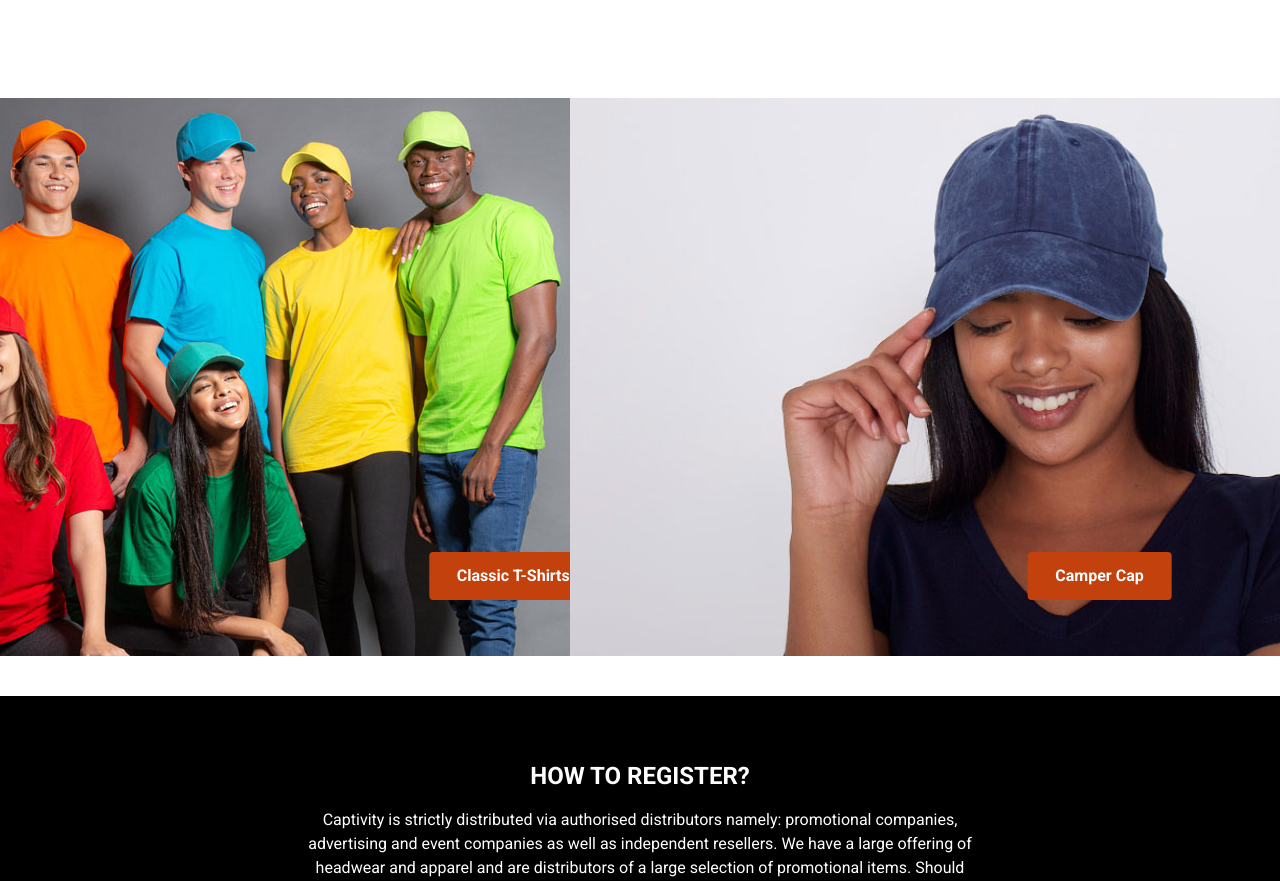
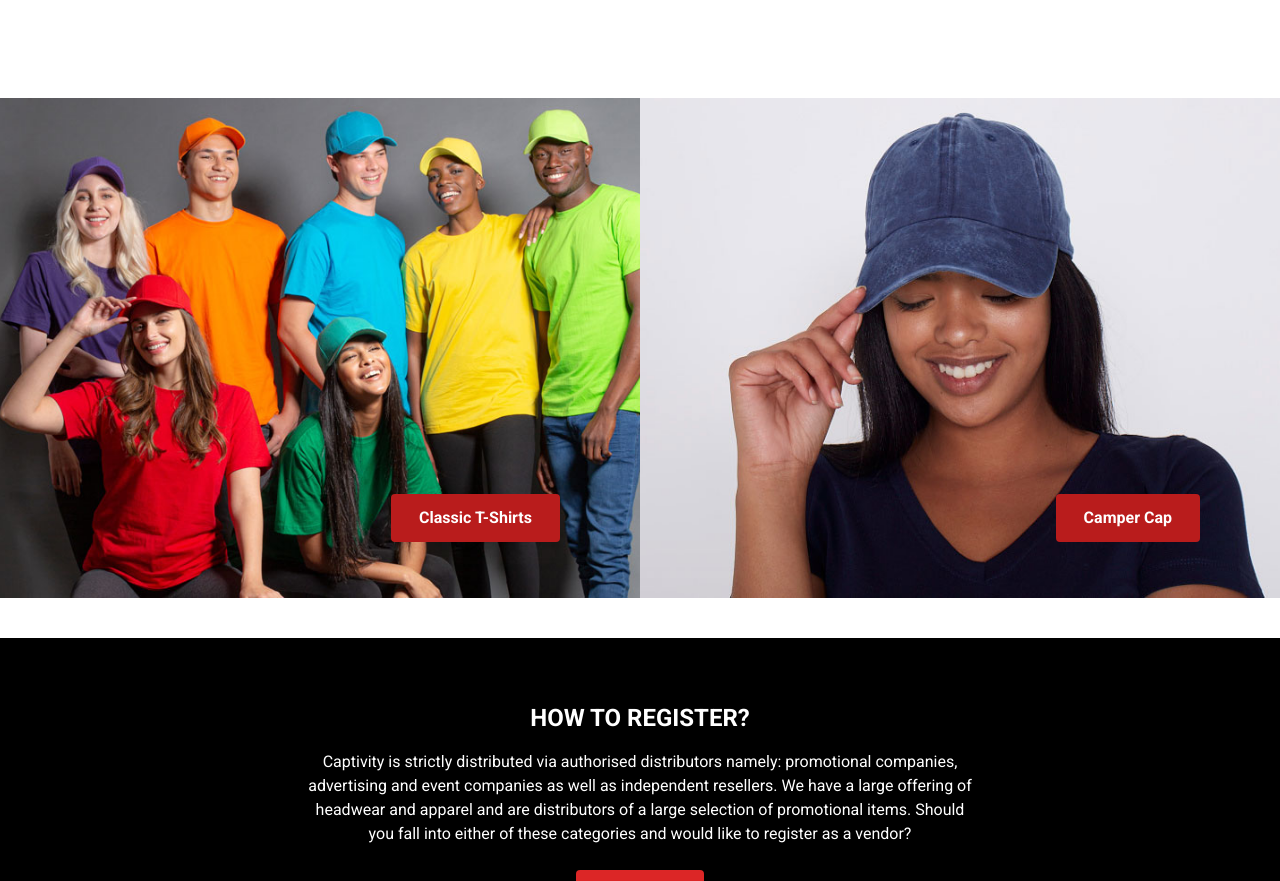
Before and after one commit to Codeeza/Codeeza-build, a Next.js app: page / in a window 1280 px wide. Shown: the part 1077-1958 px from the top of the page. Built offline with nearby package versions, Linux system fonts and the light colour scheme.

Commit message:
(3)Commit'UI'+

```diff
--- a/components/CustomContainer/CustomContainer.js
+++ b/components/CustomContainer/CustomContainer.js
@@ -3,30 +3,32 @@ import Image from "next/image";
 
 const CustomContainer = () => {
   return (
-    <section className="bg-white">
-      <div className="flex justify-center mb-10 relative overflow-hidden group">
+    <section className="bg-white mb-10 w-full">
+      <div className="flex w-full">
+        <div className="relative group flex-1 overflow-hidden h-[500px]">
           <Image
             src="/ClassicTShirts.jpg"
             alt="Classic T-Shirts"
-          width={900}
-          height={900}
-          className="object-cover w-full transform transition-transform duration-200 ease-in-out hover:scale-125"
+            layout="fill"
+            objectFit="cover"
+            className="transform transition-transform duration-0 ease-in-out group-hover:scale-125"
           />
-        <button className="absolute bottom-14 left transition-transform duration-300
-         ease-linear group-hover:scale-125 -translate-x-3/4 bg-orange-700 text-white px-7 py-3 rounded font-bold">
+          <button className="absolute bottom-14 right-20 transition-transform duration-300 ease-in-out group-hover:translate-x-10 group-hover:scale-125 bg-red-700 text-white px-7 py-3 rounded font-bold">
             Classic T-Shirts
           </button>
+        </div>
+        <div className="relative group flex-1 overflow-hidden h-[500px]">
           <Image
             src="/CamperCap.jpg"
-          alt="Camper Caps"
-          width={900}
-          height={900}
-          className="object-cover w-full transform transition-transform duration-200 ease-in-out hover:scale-110"
+            alt="Camper Cap"
+            layout="fill"
+            objectFit="cover"
+            className="transform transition-transform duration-0 ease-in-out group-hover:scale-125"
           />
-        <button className="absolute bottom-14 right-0 transition-transform duration-300
-         ease-linear group-hover:scale-125 -translate-x-3/4 bg-orange-700 text-white px-7 py-3 rounded font-bold">
+          <button className="absolute bottom-14 right-20 transition-transform duration-300 ease-in-out group-hover:translate-x-10 group-hover:scale-125 bg-red-700 text-white px-7 py-3 rounded font-bold">
             Camper Cap
           </button>
+        </div>
       </div>
     </section>
   );
```
Lines whose indentation alone changed are shown as unchanged.
